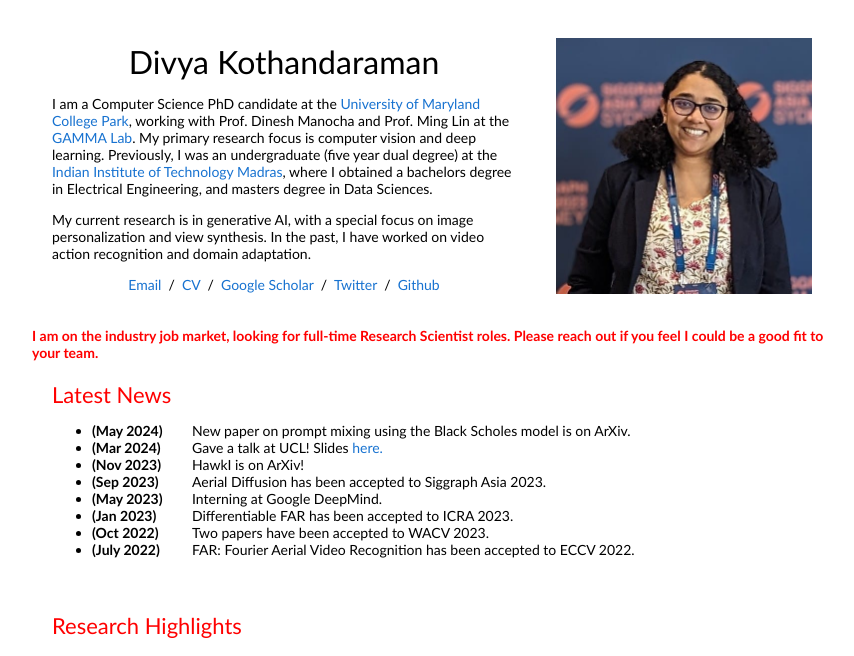
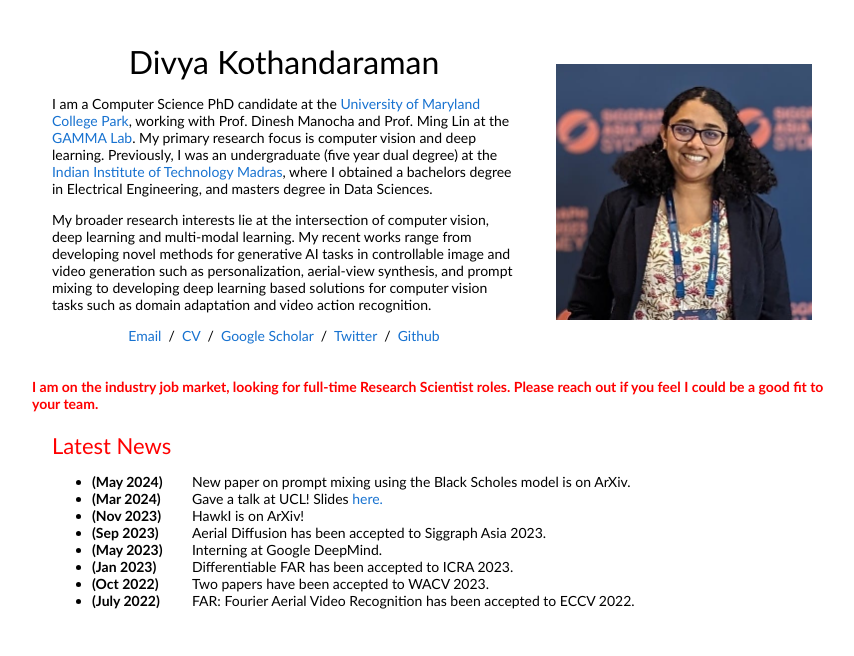
Before and after one commit to divyakraman/divyakraman.github.io, a plain HTML site: page index.html in a window 1280 px wide. Shown: the top 656 px of the page, without its empty margins (208-1062 px from the left). Drawn offline with Linux system fonts and the light colour scheme.

Commit message:
Update index.html

```diff
--- a/index.html
+++ b/index.html
@@ -33,7 +33,11 @@
                     I obtained a bachelors degree in Electrical Engineering, and masters degree in Data Sciences.
                   </p>
                   <p>
-                    My current research is in generative AI, with a special focus on image personalization and view synthesis. In the past, I have worked on video action recognition and domain adaptation.
+                    My broader research interests lie at the intersection of computer vision, deep learning and multi-modal learning.
+                    My recent works range from developing novel methods for generative AI
+                    tasks in controllable image and video generation such as personalization, aerial-view synthesis,
+and prompt mixing to developing deep learning based solutions for computer vision tasks such as
+domain adaptation and video action recognition.
                   </p>
 
                   <p style="text-align:center">
```
